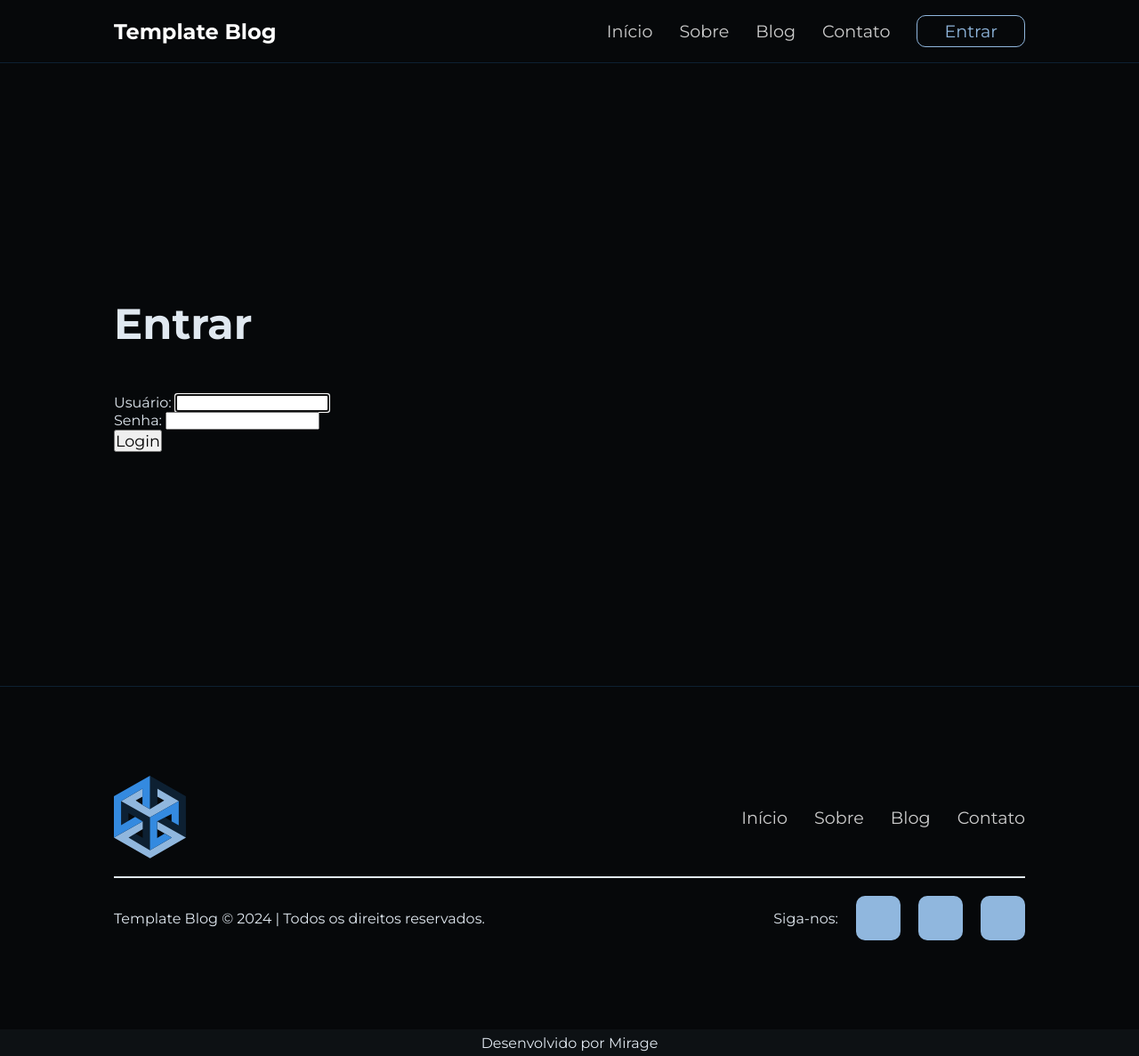
After one commit to dev-macb/template-blog, a Django app: page /entrar/ in a window 1280 px wide. The commit adds this page. Shown: the whole page at 89% size. Run offline with Django 5.2, Linux system fonts and the light colour scheme.

Commit message:
✉️ Implementação das rotas de autenticação

```diff
--- a/blog/templates/base.html
+++ b/blog/templates/base.html
@@ -22,7 +22,7 @@
                         <li><a href="/sobre">Sobre</a></li>
                         <li><a href="/blog">Blog</a></li>
                         <li><a href="/contato">Contato</a></li>
-                        <li><a href="/admin">Entrar</a></li>
+                        <li><a href="/entrar">Entrar</a></li>
                     </ul>
                 </nav>
             </div>
--- /dev/null
+++ b/blog/templates/pages/pagina_entrar.html
@@ -0,0 +1,20 @@
+{% extends 'base.html' %}
+{% load static %}
+
+{% block page_content %}
+    <!-- Seção Sobre -->
+    <section id="home" class="banner-conteiner" style="border-top: 1px solid #E0E8F0;">
+        <div style="display: flex; gap: 50px; flex-direction: column;">
+            <div>
+                <h2 style="font-size: 3em; margin: 0;">Entrar</h2>
+            </div>
+            <div>
+                <form method="post" action="{% url 'pagina_entrar' %}">
+                    {% csrf_token %}
+                    {{ form.as_p }}
+                    <button type="submit">Login</button>
+                </form>
+            </div>
+        </div>
+    </section>
+{% endblock page_content %}
--- a/blog/urls.py
+++ b/blog/urls.py
@@ -1,5 +1,6 @@
 from . import views
 from django.urls import path
+from django.contrib.auth import views as auth_views
 
 
 urlpatterns = [
@@ -8,5 +9,8 @@ urlpatterns = [
     path('servicos/', views.pagina_servicos, name='pagina_servicos'),
     path('blog/', views.pagina_blog, name='pagina_blog'),
     path('blog/<int:id_postagem>', views.pagina_visualizar_postagem, name='pagina_visualizar_postagem'),
-    path('contato/', views.pagina_contato, name='pagina_contato')
+    path('contato/', views.pagina_contato, name='pagina_contato'),
+
+    path('entrar/', views.pagina_entrar, name='pagina_entrar'),
+    path('registrar-se/', views.pagina_registrar_se, name='pagina_registrar_se'),
 ]
--- a/blog/views.py
+++ b/blog/views.py
@@ -1,6 +1,10 @@
 from django.shortcuts import render, get_object_or_404
 from .models import Postagem, Categoria
 from .forms import ContatoForm
+
+from django.shortcuts import render, redirect
+from django.contrib.auth import authenticate, login, logout
+from django.contrib.auth.forms import AuthenticationForm, UserCreationForm
 
 def pagina_inicio(request):
     ultima_postagem = Postagem.objects.order_by('-criado_em').first()
@@ -53,3 +57,32 @@ def pagina_contato(request):
         form = ContatoForm()
 
     return render(request, 'pages/pagina_contato.html', {'form': form})
+
+
+def pagina_entrar(request):
+    if request.method == 'POST':
+        form = AuthenticationForm(request, request.POST)
+        if form.is_valid():
+            username = form.cleaned_data.get('username')
+            password = form.cleaned_data.get('password')
+            user = authenticate(username=username, password=password)
+            if user is not None:
+                login(request, user)
+                return redirect('pagina_inicio')
+    else:
+        form = AuthenticationForm()
+
+    return render(request, 'pages/pagina_entrar.html', {'form': form})
+
+
+def pagina_registrar_se(request):
+    if request.method == 'POST':
+        form = UserCreationForm(request.POST)
+        if form.is_valid():
+            user = form.save()
+            login(request, user)
+            return redirect('pagina_inicio')
+    else:
+        form = UserCreationForm()
+
+    return render(request, 'pages/registrar_se.html', {'form': form})
```
Also changed, not shown: blog/templates/pages/pagina_registrar_se.html (added, +21 -0 lines).
